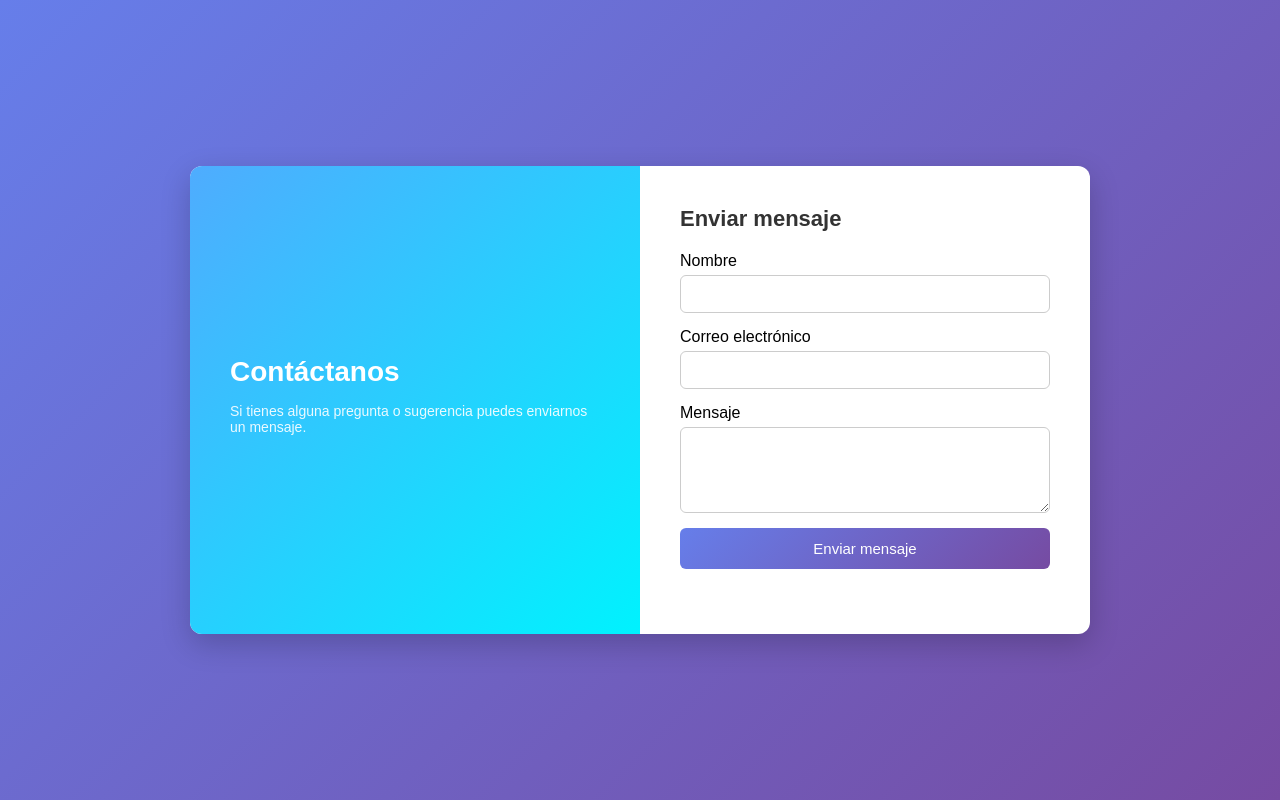
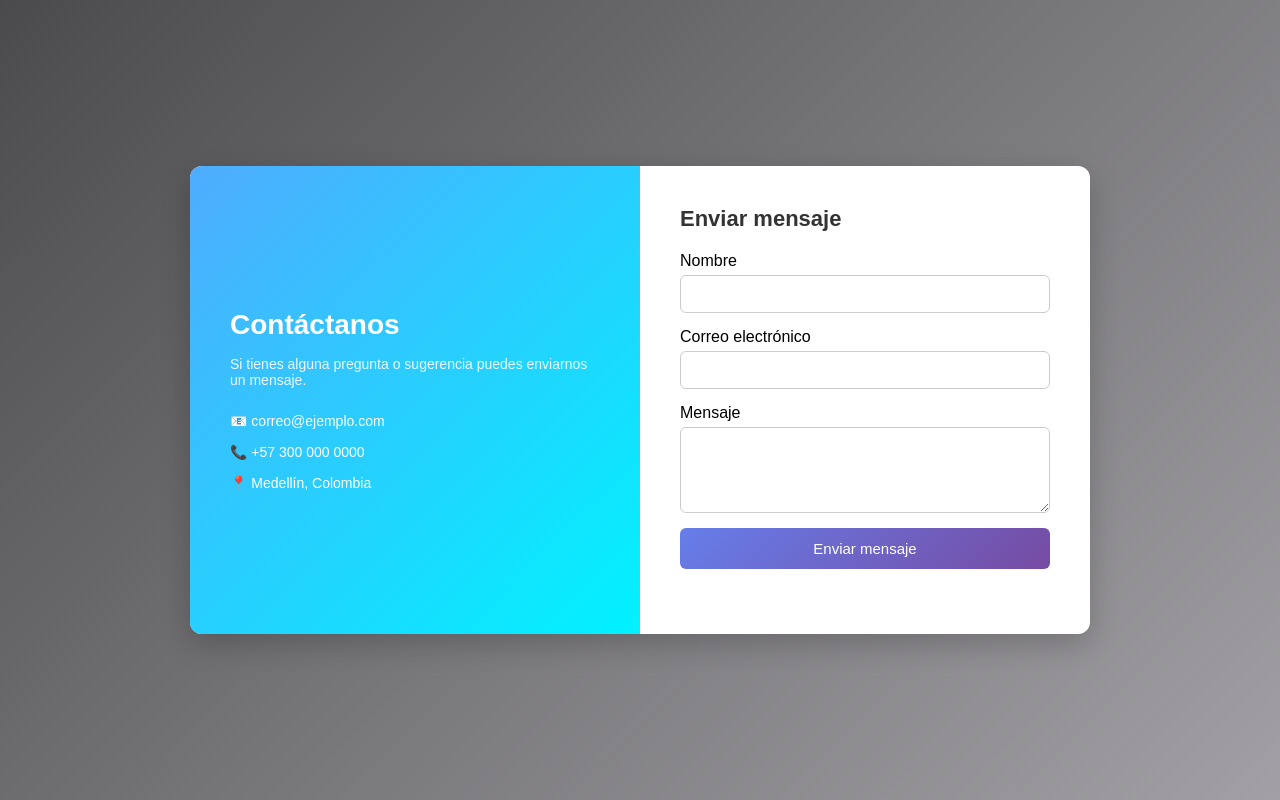
Before and after one commit to ismaelmira-dev/REPO-colaborativo, a plain HTML site: page index.html in a window 1280 px wide. Drawn offline with Linux system fonts and the light colour scheme.

Commit message:
fix(index.html, script.js, styles.css): Corrección de errores y modificacion de estilos

```diff
--- a/index.html
+++ b/index.html
@@ -17,6 +17,9 @@
             <div class="contact-info">
                 <h2>Contáctanos</h2>
                 <p>Si tienes alguna pregunta o sugerencia puedes enviarnos un mensaje.</p>
+                <div class="info-item">📧 correo@ejemplo.com</div>
+                <div class="info-item">📞 +57 300 000 0000</div>
+                <div class="info-item">📍 Medellín, Colombia</div>
             </div>
 
 
--- a/script.js
+++ b/script.js
@@ -1,4 +1,4 @@
-const form = document.getElementById("formularioo"); // error intencional (id incorrecto)
+const form = document.getElementById("formulario");
 
 form.addEventListener("submit", function(e){
     e.preventDefault();
--- a/styles.css
+++ b/styles.css
@@ -10,7 +10,7 @@ min-height:100vh;
 display:flex;
 align-items:center;
 justify-content:center;
-background:linear-gradient(135deg,#667eea,#764ba2);
+background:linear-gradient(135deg,#4b4b4d,#a2a0a4);
 padding:20px;
 }
 
```
